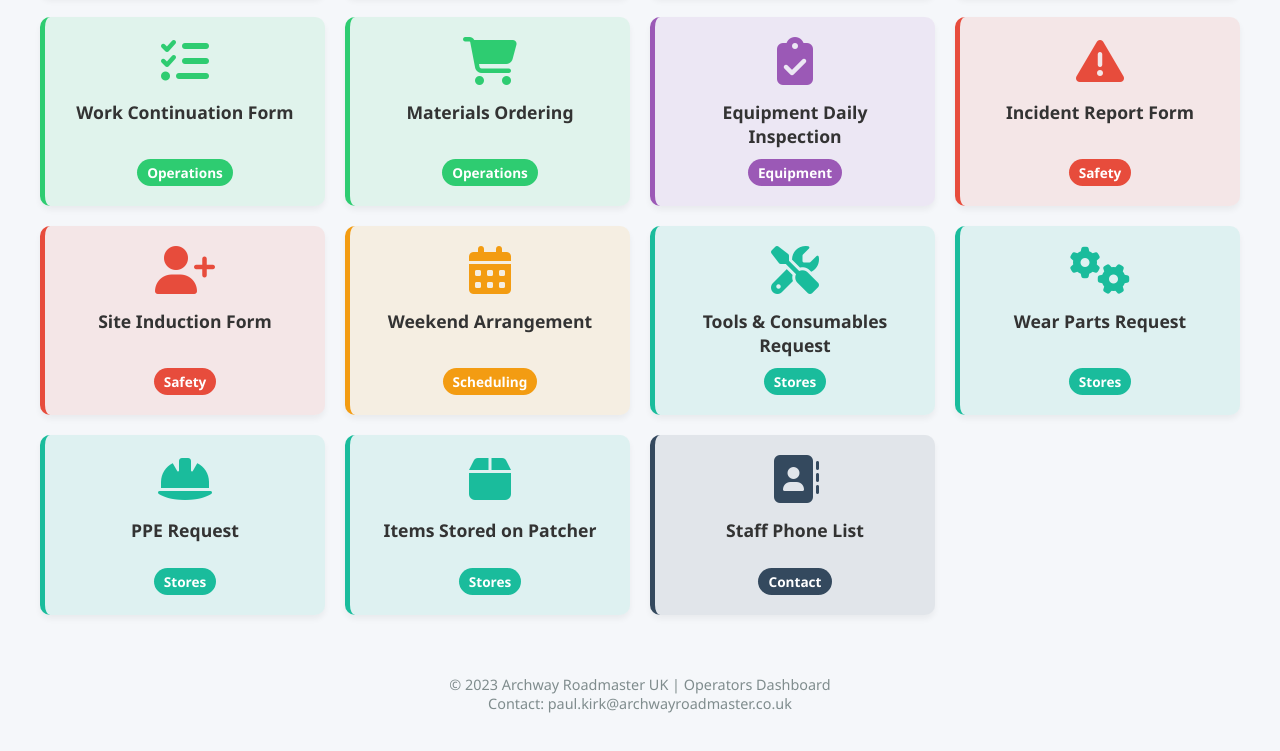
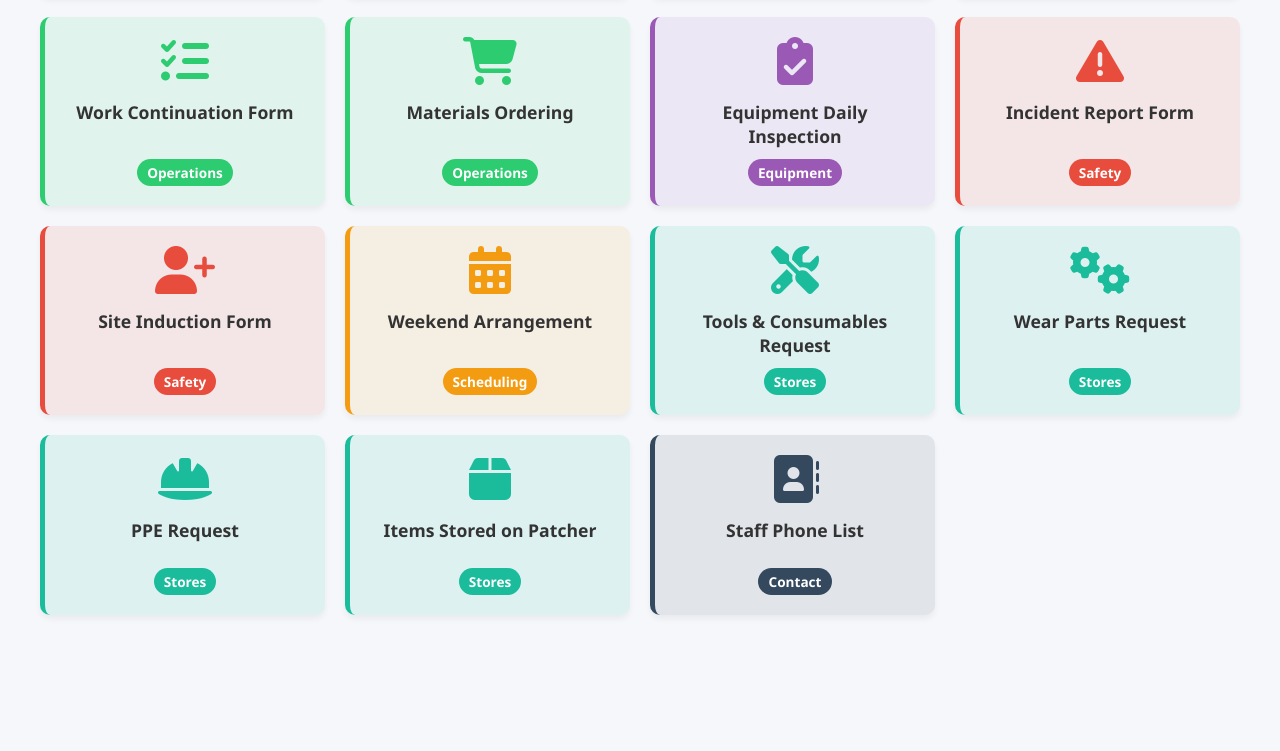
Before and after one commit to paulkirk-ai/Jotform, a plain HTML site: page index.html in a window 1280 px wide. Shown: the part 581-1332 px from the top of the page. After the commit the page ends 1216 px from the top, so only its background shows below. Drawn offline with Linux system fonts and the light colour scheme.

Commit message:
Update index.html

```diff
--- a/index.html
+++ b/index.html
@@ -18,10 +18,6 @@
             <!-- Dashboard items will be loaded dynamically from forms-data.json -->
         </div>
 
-        <div class="footer">
-            <p>© 2023 Archway Roadmaster UK | Operators Dashboard</p>
-            <p>Contact: paul.kirk@archwayroadmaster.co.uk</p>
-        </div>
     </div>
 
     <script src="app.js"></script>
```
